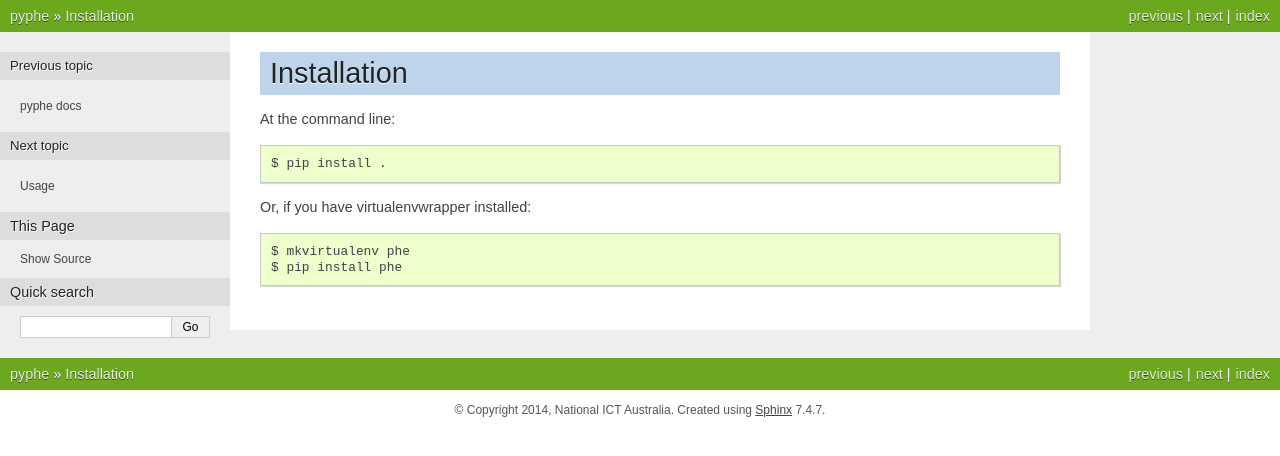
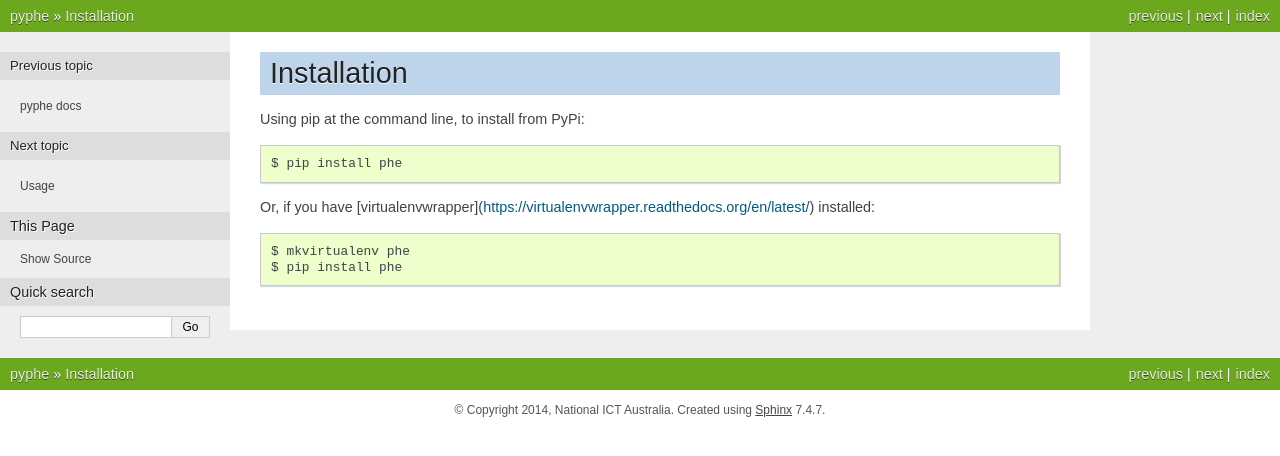
Before and after one commit to data61/python-paillier, a Sphinx documentation site: the page built from docs/installation.rst, in a window 1280 px wide. Shown: the top 456 px of the page. Built offline with Sphinx 7.4.7, drawn with Linux system fonts in a browser that asks for light colours.

Commit message:
Remove gmpy2 from setup.py requirements as readthedocs isn't allowed to build/install gmpy. #10

```diff
--- a/docs/installation.rst
+++ b/docs/installation.rst
@@ -2,11 +2,11 @@
 Installation
 ============
 
-At the command line::
+Using pip at the command line, to install from PyPi::
 
-    $ pip install .
+    $ pip install phe
 
-Or, if you have virtualenvwrapper installed::
+Or, if you have [virtualenvwrapper](https://virtualenvwrapper.readthedocs.org/en/latest/) installed::
 
     $ mkvirtualenv phe
     $ pip install phe
--- a/setup.py
+++ b/setup.py
@@ -47,8 +47,6 @@
     ],
     keywords="cryptography encryption homomorphic",
     packages=find_packages(exclude=['tests*']),
-
-    install_requires=['gmpy2'],
     tests_require=['numpy'],
     test_suite="phe.tests"
 )
```
